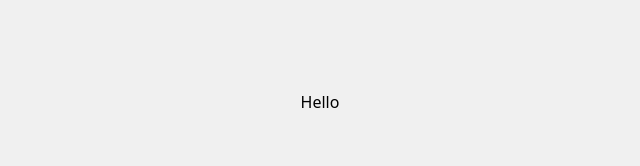
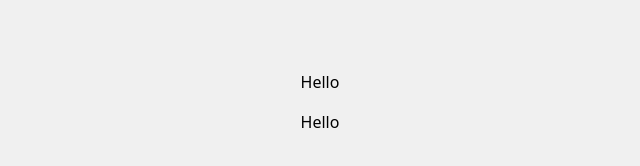
Before and after one commit to chainstrument/css-flex, a Next.js app: page / in a window 1280 px wide. Shown: the part 330-496 px from the top of the page, without its empty margins (320-960 px from the left). Built offline with nearby package versions, Linux system fonts and the light colour scheme.

Commit message:
flex col

```diff
--- a/app/page.tsx
+++ b/app/page.tsx
@@ -4,8 +4,9 @@ import Button from "./components/Button";
 export default function Home() {
   return (
     <div className="p-8 ">
-      <main className="w-full h-screen flex justify-center items-center">
-        Hello
+      <main className="w-full h-screen flex justify-center items-center flex-col gap-4">
+        <div>Hello</div>
+        <div>Hello</div>
       </main>
 
     </div>
```
